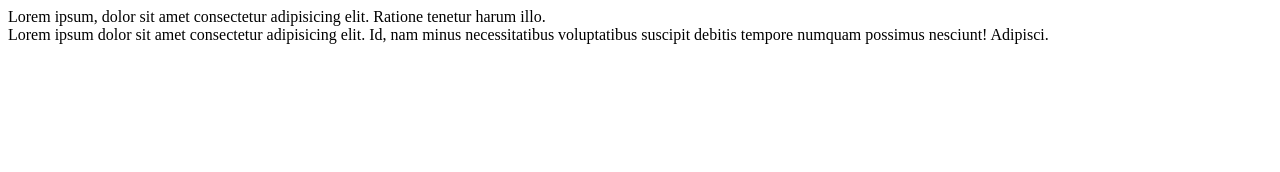
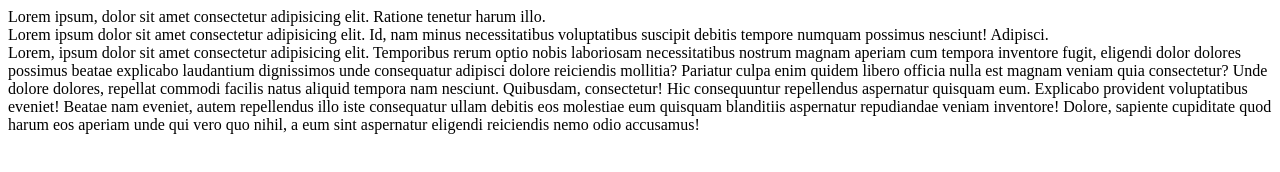
Before and after one commit to sergey-hillel/lesson4, a plain HTML site: page index.html in a window 1280 px wide. Drawn offline with Linux system fonts and the light colour scheme.

Commit message:
add footer

```diff
--- a/index.html
+++ b/index.html
@@ -16,6 +16,16 @@
         Lorem ipsum dolor sit amet consectetur adipisicing elit. Id, nam minus necessitatibus voluptatibus suscipit
         debitis tempore numquam possimus nesciunt! Adipisci.
     </div>
+    <footer>
+        Lorem, ipsum dolor sit amet consectetur adipisicing elit. Temporibus rerum optio nobis laboriosam necessitatibus
+        nostrum magnam aperiam cum tempora inventore fugit, eligendi dolor dolores possimus beatae explicabo laudantium
+        dignissimos unde consequatur adipisci dolore reiciendis mollitia? Pariatur culpa enim quidem libero officia
+        nulla est magnam veniam quia consectetur? Unde dolore dolores, repellat commodi facilis natus aliquid tempora
+        nam nesciunt. Quibusdam, consectetur! Hic consequuntur repellendus aspernatur quisquam eum. Explicabo provident
+        voluptatibus eveniet! Beatae nam eveniet, autem repellendus illo iste consequatur ullam debitis eos molestiae
+        eum quisquam blanditiis aspernatur repudiandae veniam inventore! Dolore, sapiente cupiditate quod harum eos
+        aperiam unde qui vero quo nihil, a eum sint aspernatur eligendi reiciendis nemo odio accusamus!
+    </footer>
 </body>
 
 </html>
```
